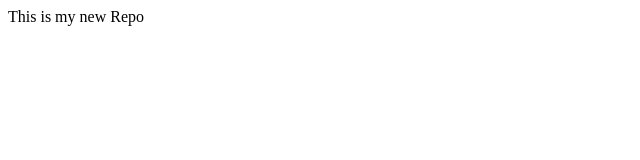
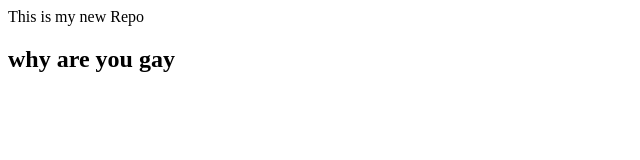
Before and after one commit to Vasudev-Pareek/localRepo, a plain HTML site: page Index.html in a window 1280 px wide. Shown: the whole page, without its empty margins (0-640 px from the left). Drawn offline with Linux system fonts and the light colour scheme.

Commit message:
README add

```diff
--- a/Index.html
+++ b/Index.html
@@ -1 +1,2 @@
 <p>This is my new Repo </p>
+<h2>why are you gay</h2>
```
Also changed, not shown: 1 other file.
